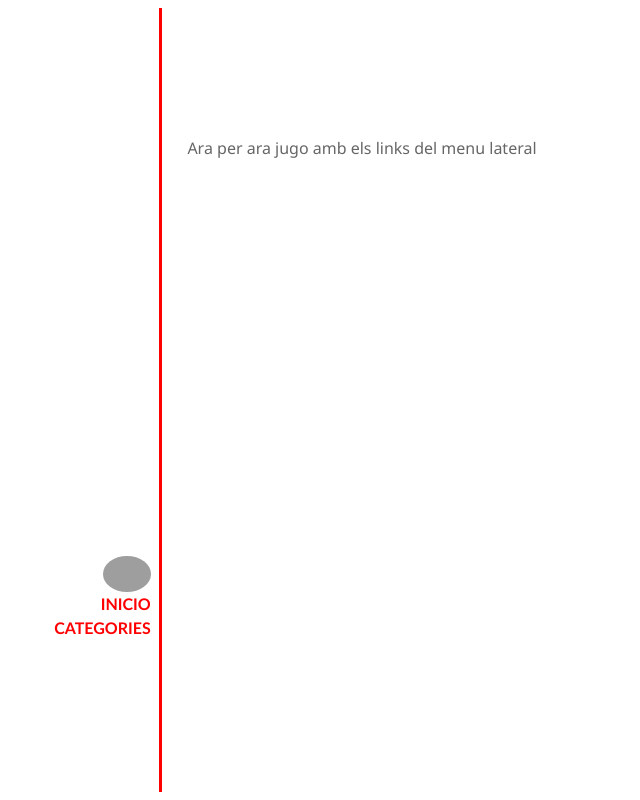
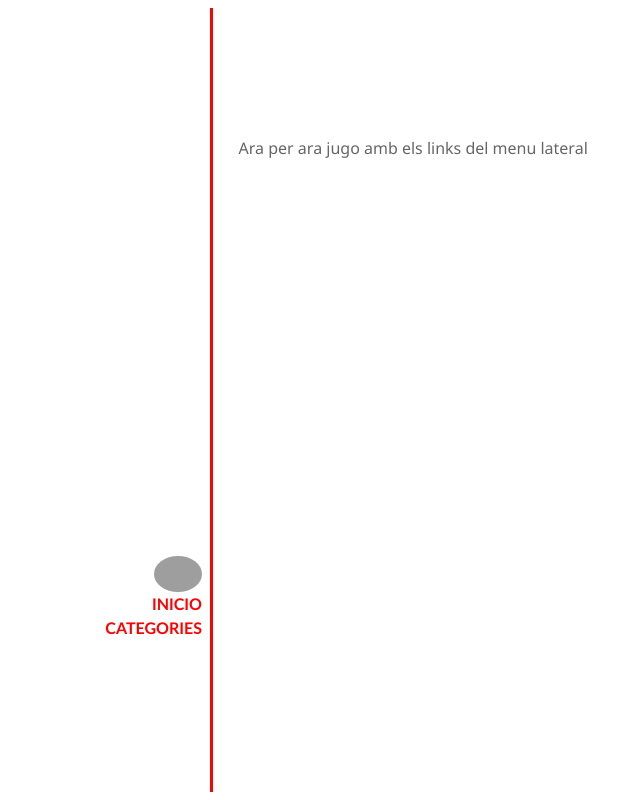
Before and after one commit to aleixr20/projecte_DAW, a Symfony app: template symfony/templates/admin/index.html.twig in a window 1280 px wide. Shown: the whole page, without its empty margins (43-683 px from the left). Run offline with Twig, Linux system fonts and the light colour scheme; the template is opened without the code that fills it, so the values that code supplies are empty; some libraries are stand-ins or nearby versions; grey boxes are pictures that could not be loaded.

Commit message:
push abans de posar-me a implementar els canvis que em acordat de frontend

```diff
--- a/symfony/public/css/b-nerd.css
+++ b/symfony/public/css/b-nerd.css
@@ -35,7 +35,7 @@ ul {
 
 nav {
     border-right: 3px solid red;
-    width: 16vw;
+    width: 20vw;
     position: fixed;
     top: 1%;
     bottom: 1%;
@@ -126,7 +126,7 @@ main {}
 
 section {
     min-height: 100vh;
-    padding-left: 18%;
+    padding-left: 22%;
     padding-right: 16%;
     margin-bottom: 5em;
 }
```
Also changed, not shown: symfony/public/img/categories/css-3-5ebbce4db846b.svg (added).
